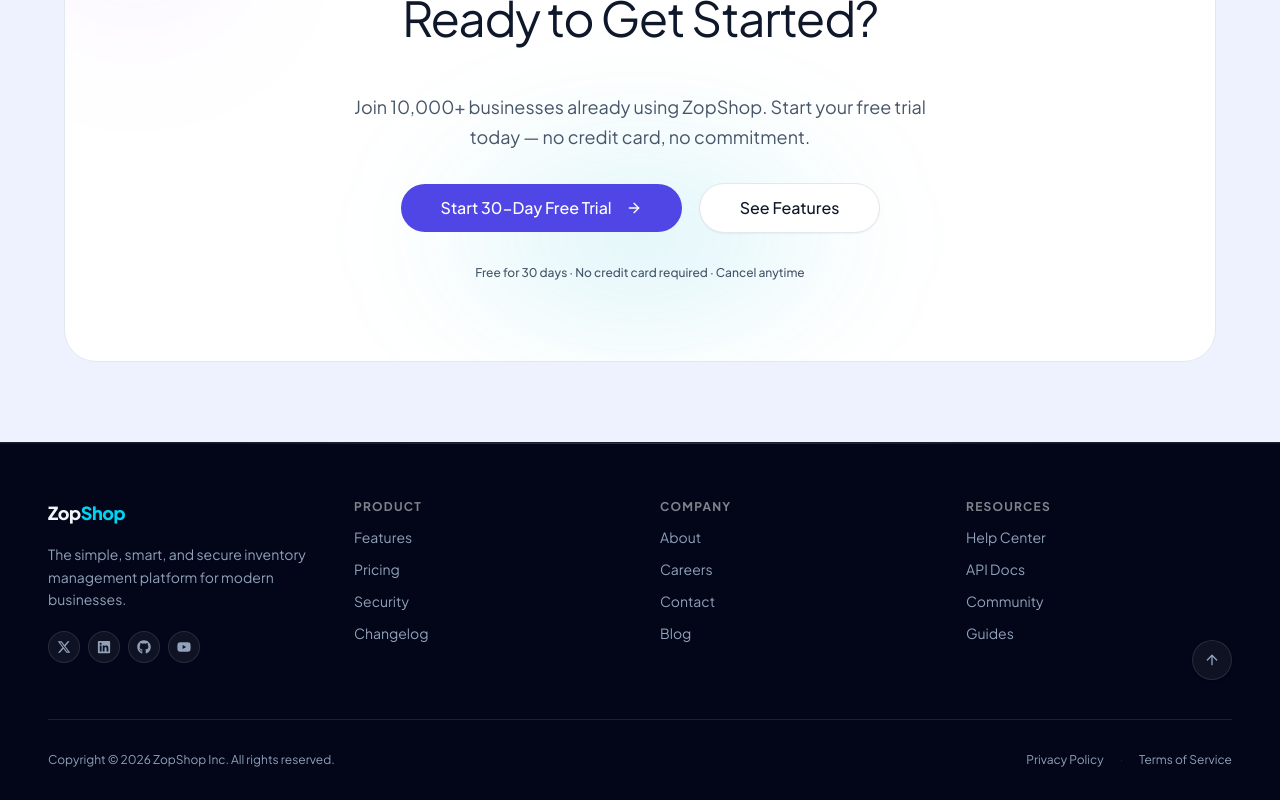
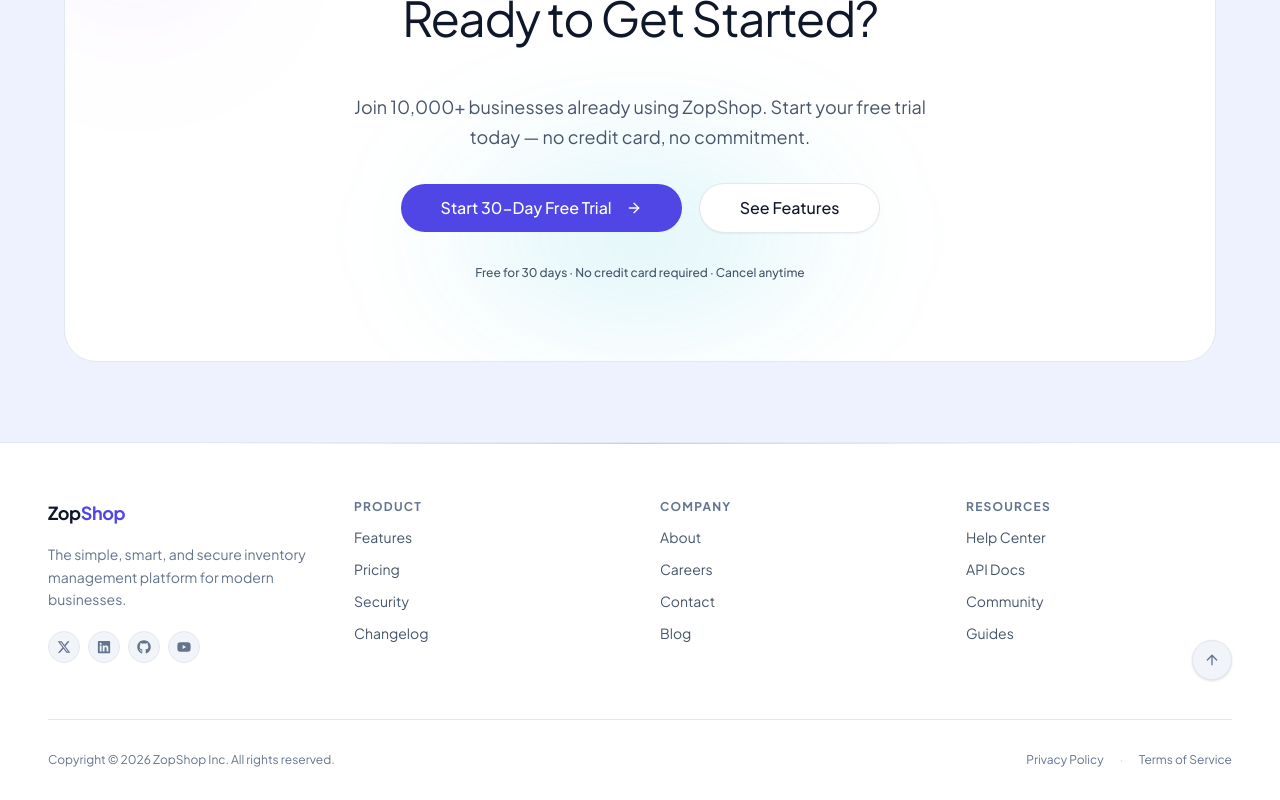
Before and after one commit to rashedulraha/zopshop-saas, a Next.js app: page / in a window 1280 px wide. Shown: the part 8089-8889 px from the top of the page. Built offline with nearby package versions, Linux system fonts and the light colour scheme; no server answers.

Commit message:
style(footer): make footer responsive to light and dark modes

```diff
--- a/src/components/layout/Footer.tsx
+++ b/src/components/layout/Footer.tsx
@@ -52,11 +52,11 @@ export function Footer() {
   };
 
   return (
-    <footer className="relative z-10 mt-auto pt-14 pb-8 overflow-hidden bg-slate-950 dark:bg-[#04040f]/80 backdrop-blur-2xl border-t border-white/10 shadow-[inset_0_1px_0_rgba(255,255,255,0.04)] px-4">
+    <footer className="relative z-10 mt-auto pt-14 pb-8 overflow-hidden bg-white dark:bg-[#0f1729] border-t border-slate-200 dark:border-white/10 px-4">
       {/* Top border glow */}
       <div
         aria-hidden="true"
-        className="absolute top-0 left-[15%] right-[15%] h-px pointer-events-none bg-gradient-to-r from-transparent via-cyan-500/30 to-transparent"
+        className="absolute top-0 left-[15%] right-[15%] h-px pointer-events-none bg-gradient-to-r from-transparent via-primary/30 to-transparent"
       />
 
       <ResponsiveComponents>
@@ -67,11 +67,11 @@ export function Footer() {
               href="/"
               className="inline-flex items-center gap-2 no-underline group"
             >
-              <span className="font-extrabold text-lg tracking-tight text-slate-100">
-                Zop<span className="text-cyan-400">Shop</span>
+              <span className="font-bold text-lg tracking-tight text-slate-900 dark:text-white">
+                Zop<span className="text-primary">Shop</span>
               </span>
             </Link>
-            <p className="text-sm leading-relaxed text-slate-400">
+            <p className="text-sm leading-relaxed text-slate-500 dark:text-slate-400">
               The simple, smart, and secure inventory management platform for
               modern businesses.
             </p>
@@ -82,7 +82,7 @@ export function Footer() {
                   key={s.label}
                   href={s.href}
                   aria-label={s.label}
-                  className="w-8 h-8 rounded-full flex items-center justify-center transition-all duration-300 hover:-translate-y-0.5 bg-white/5 border border-white/10 text-slate-400 hover:text-cyan-400 hover:border-cyan-400/30 hover:shadow-[0_0_12px_rgba(6,182,212,0.2)]"
+                  className="w-8 h-8 rounded-full flex items-center justify-center transition-all duration-300 hover:-translate-y-0.5 bg-slate-100 dark:bg-white/5 border border-slate-200 dark:border-white/10 text-slate-500 dark:text-slate-400 hover:text-primary dark:hover:text-primary hover:border-primary/30 hover:shadow-[0_0_12px_rgba(79,70,229,0.2)]"
                 >
                   {s.icon}
                 </a>
@@ -93,14 +93,14 @@ export function Footer() {
           {/* Link columns */}
           {FOOTER_LINKS.map((col) => (
             <div key={col.title} className="flex flex-col gap-3">
-              <h3 className="text-xs font-bold uppercase tracking-[0.1em] text-white/50">
+              <h3 className="text-xs font-bold uppercase tracking-[0.1em] text-slate-500 dark:text-slate-500">
                 {col.title}
               </h3>
               {col.links.map((link) => (
                 <Link
                   key={link.name}
                   href={link.href}
-                  className="text-sm transition-all duration-200 hover:translate-x-0.5 text-slate-400 hover:text-slate-200 no-underline"
+                  className="text-sm transition-all duration-200 hover:translate-x-0.5 text-slate-600 dark:text-slate-400 hover:text-primary dark:hover:text-slate-200 no-underline"
                 >
                   {link.name}
                 </Link>
@@ -110,22 +110,22 @@ export function Footer() {
         </div>
 
         {/* Bottom row */}
-        <div className="pt-8 flex flex-col md:flex-row justify-between items-center gap-4 border-t border-white/10 max-w-7xl mx-auto relative">
-          <p className="text-xs text-slate-400">
+        <div className="pt-8 flex flex-col md:flex-row justify-between items-center gap-4 border-t border-slate-200 dark:border-white/10 max-w-7xl mx-auto relative">
+          <p className="text-xs text-slate-500 dark:text-slate-400">
             Copyright © 2026 ZopShop Inc. All rights reserved.
           </p>
 
-          <div className="flex items-center gap-4 text-xs text-slate-400">
+          <div className="flex items-center gap-4 text-xs text-slate-500 dark:text-slate-400">
             <Link
               href="#"
-              className="hover:text-cyan-400 transition-colors no-underline"
+              className="hover:text-primary transition-colors no-underline"
             >
               Privacy Policy
             </Link>
-            <span className="text-white/10">·</span>
+            <span className="text-slate-300 dark:text-white/10">·</span>
             <Link
               href="#"
-              className="hover:text-cyan-400 transition-colors no-underline"
+              className="hover:text-primary transition-colors no-underline"
             >
               Terms of Service
             </Link>
@@ -134,7 +134,7 @@ export function Footer() {
           {/* Scroll to Top Button */}
           <button
             onClick={scrollToTop}
-            className="md:absolute right-0 -top-20 w-10 h-10 rounded-full bg-white/5 border border-white/10 flex items-center justify-center text-slate-400 hover:text-cyan-400 hover:bg-white/10 hover:border-cyan-400/30 transition-all duration-300 hover:-translate-y-1 shadow-sm"
+            className="md:absolute right-0 -top-20 w-10 h-10 rounded-full bg-slate-100 dark:bg-white/5 border border-slate-200 dark:border-white/10 flex items-center justify-center text-slate-500 dark:text-slate-400 hover:text-primary hover:bg-slate-200 dark:hover:bg-white/10 hover:border-primary/30 transition-all duration-300 hover:-translate-y-1 shadow-sm"
             aria-label="Scroll to top"
           >
             <ArrowUp className="w-4 h-4" />
```
